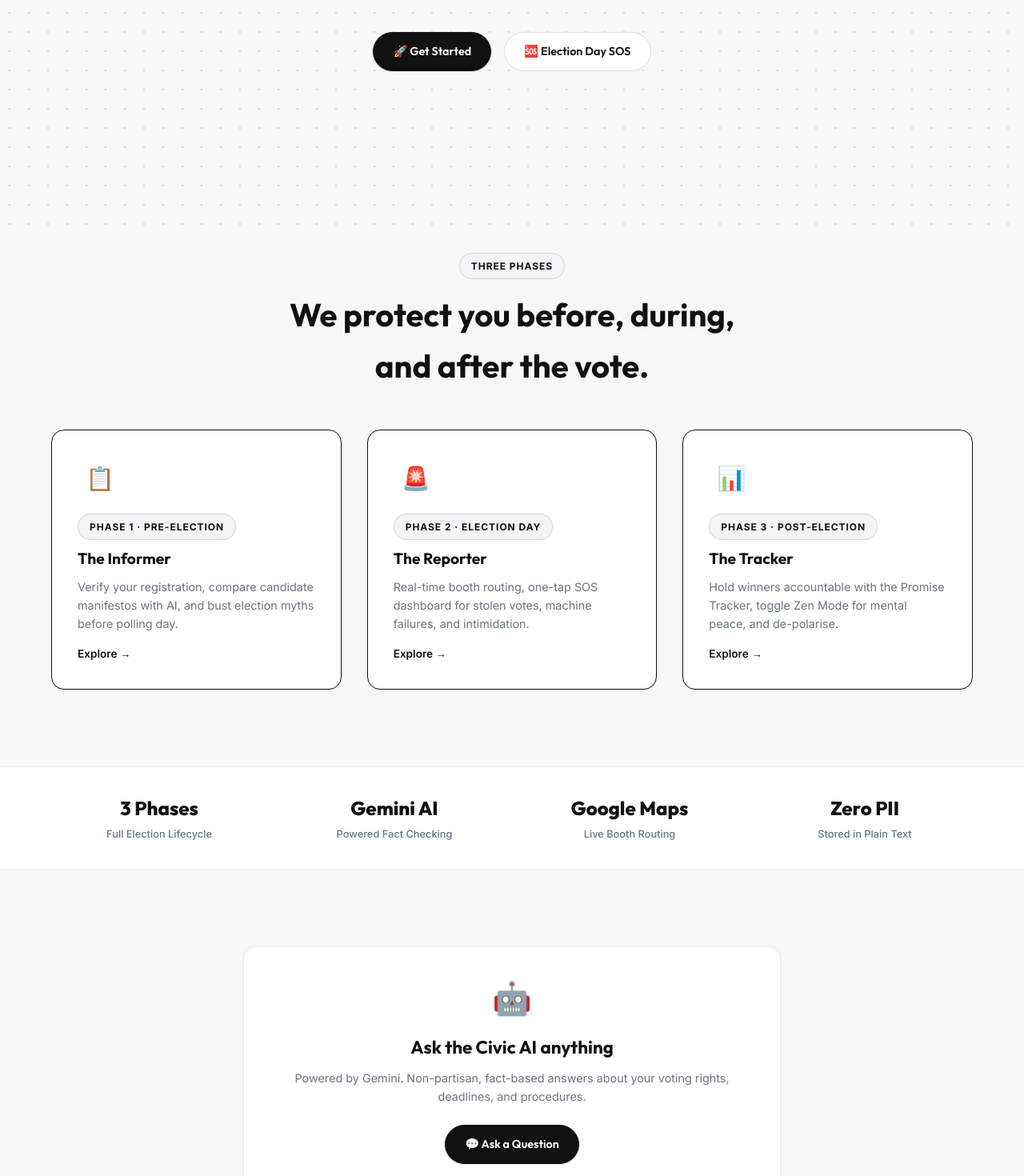
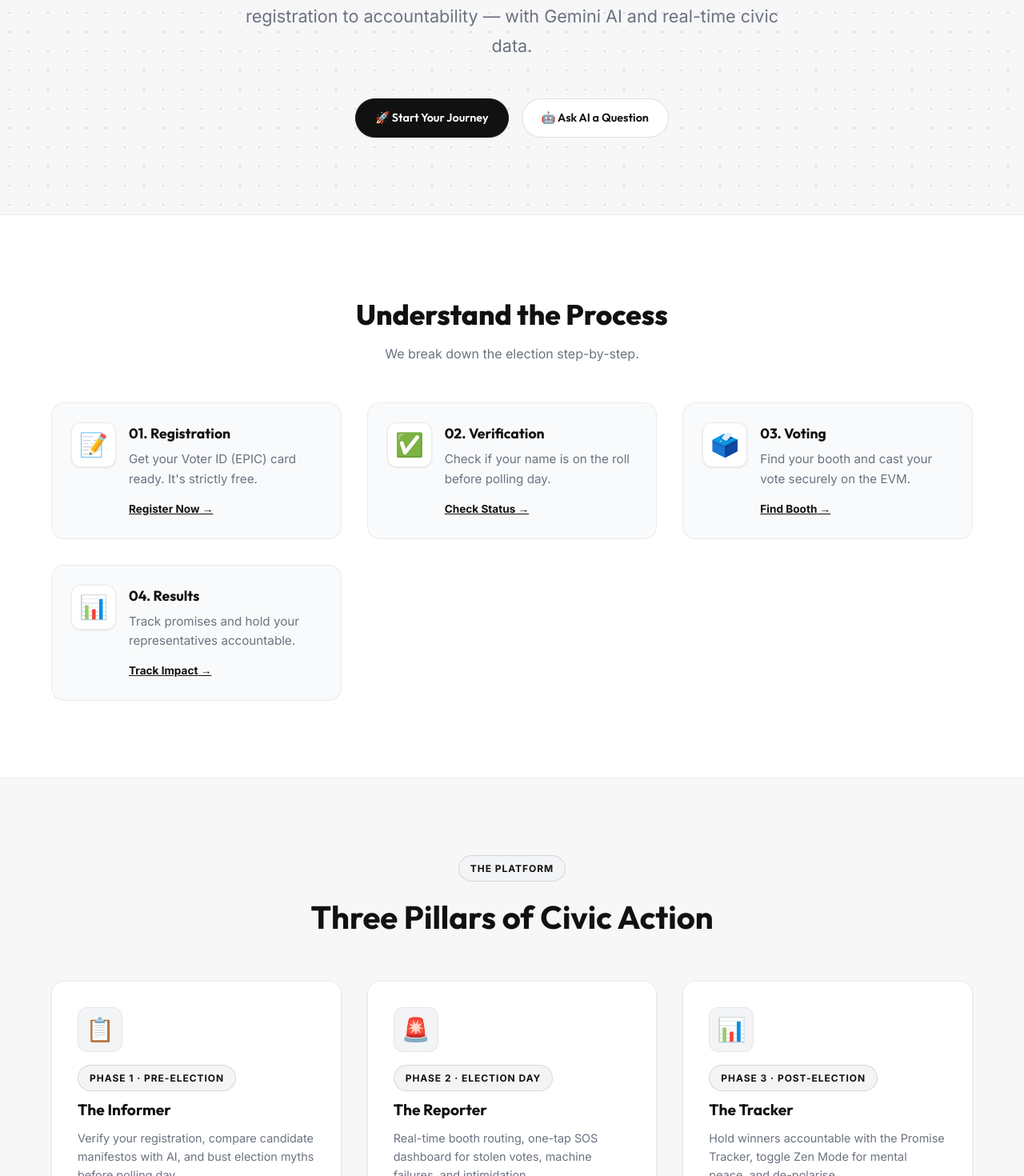
Before and after one commit to ishanseth9596-bot/PlainPolitics, a React (Vite) app in the folder client/: page / in a window 1280 px wide. Shown: the part 500-1970 px from the top of the page at 80% size. Built offline with nearby package versions, Linux system fonts and the light colour scheme; no server answers.

Commit message:
feat: Redesigned Home page with Election Lifecycle journey (DemocrAI inspiration)

```diff
--- a/client/src/pages/Home.jsx
+++ b/client/src/pages/Home.jsx
@@ -9,8 +9,7 @@ const phases = [
     title: "The Informer",
     subtitle: "Pre-Election",
     desc: "Verify your registration, compare candidate manifestos with AI, and bust election myths before polling day.",
-    color: "var(--clr-informer)",
-    glow: "var(--shadow-glow-blue)",
+    color: "#111",
     to: "/informer",
   },
   {
@@ -21,8 +20,7 @@ const phases = [
     title: "The Reporter",
     subtitle: "Election Day",
     desc: "Real-time booth routing, one-tap SOS dashboard for stolen votes, machine failures, and intimidation.",
-    color: "var(--clr-reporter)",
-    glow: "var(--shadow-glow-amber)",
+    color: "#111",
     to: "/reporter",
   },
   {
@@ -33,9 +31,39 @@ const phases = [
     title: "The Tracker",
     subtitle: "Post-Election",
     desc: "Hold winners accountable with the Promise Tracker, toggle Zen Mode for mental peace, and de-polarise.",
-    color: "var(--clr-tracker)",
-    glow: "var(--shadow-glow-green)",
+    color: "#111",
     to: "/tracker",
+  },
+];
+
+const journeySteps = [
+  {
+    title: "01. Registration",
+    desc: "Get your Voter ID (EPIC) card ready. It's strictly free.",
+    icon: "📝",
+    action: "Register Now",
+    to: "/informer"
+  },
+  {
+    title: "02. Verification",
+    desc: "Check if your name is on the roll before polling day.",
+    icon: "✅",
+    action: "Check Status",
+    to: "/informer"
+  },
+  {
+    title: "03. Voting",
+    desc: "Find your booth and cast your vote securely on the EVM.",
+    icon: "🗳️",
+    action: "Find Booth",
+    to: "/reporter"
+  },
+  {
+    title: "04. Results",
+    desc: "Track promises and hold your representatives accountable.",
+    icon: "📊",
+    action: "Track Impact",
+    to: "/tracker"
   },
 ];
 
@@ -44,35 +72,76 @@ export default function Home() {
     <>
       {/* ── Hero ── */}
       <section className="hero">
-        <div className="hero__bg" />
         <div className="container">
-          <p className="hero__eyebrow">Your Civic Survival Assistant</p>
+          <span className="phase-badge badge-informer" style={{ marginBottom: "var(--space-4)", display: "inline-flex" }}>🚀 Built for #PromptWars by Hack2skill</span>
           <h1 className="hero__title">
-            Voting shouldn't be{" "}
-            <span className="gradient-text">confusing.</span>
+            Your Election Journey,<br />
+            <span className="gradient-text">Simplified.</span>
           </h1>
           <p className="hero__sub">
-            PlainPolitics guides you through every stage of the election — from
-            registration to results — with verified data and AI-powered clarity.
+            PlainPolitics guides you through the entire election lifecycle — from registration to accountability — with Gemini AI and real-time civic data.
           </p>
           <div className="hero__cta">
             <Link to="/informer" id="cta-start" className="btn btn-primary">
-              🚀 Get Started
+              🚀 Start Your Journey
             </Link>
-            <Link to="/reporter" id="cta-sos" className="btn btn-outline">
-              🆘 Election Day SOS
+            <Link to="/ask-ai" className="btn btn-outline">
+              🤖 Ask AI a Question
             </Link>
           </div>
         </div>
       </section>
 
-      {/* ── How it works ── */}
+      {/* ── Election Lifecycle (DemocrAI Inspiration) ── */}
+      <section className="section" style={{ background: "#fff", borderTop: "1px solid var(--clr-border)", borderBottom: "1px solid var(--clr-border)" }}>
+        <div className="container">
+          <div style={{ textAlign: "center", marginBottom: "var(--space-7)" }}>
+            <h2 style={{ fontFamily: "var(--font-display)", fontSize: "2.2rem", fontWeight: 800, color: "#111", marginBottom: 8 }}>
+              Understand the Process
+            </h2>
+            <p style={{ color: "#6b7280", fontSize: "1rem" }}>We break down the election step-by-step.</p>
+          </div>
+
+          <div className="grid-2" style={{ gap: "var(--space-6)" }}>
+             {journeySteps.map((step, i) => (
+               <div key={i} className="fade-in" style={{
+                 display: "flex", gap: "var(--space-4)", alignItems: "flex-start",
+                 padding: "var(--space-5)", background: "#f9fafb",
+                 borderRadius: "var(--radius-lg)", border: "1px solid rgba(0,0,0,0.06)",
+                 animationDelay: `${i * 100}ms`
+               }}>
+                 <div style={{
+                   fontSize: "1.8rem", background: "#fff",
+                   width: 56, height: 56, display: "flex", alignItems: "center", justifyContent: "center",
+                   borderRadius: "var(--radius-md)", border: "1px solid rgba(0,0,0,0.08)", flexShrink: 0,
+                   boxShadow: "var(--shadow-sm)"
+                 }}>
+                   {step.icon}
+                 </div>
+                 <div>
+                   <h3 style={{ fontFamily: "var(--font-display)", fontSize: "1.1rem", fontWeight: 700, color: "#111", marginBottom: 6 }}>
+                     {step.title}
+                   </h3>
+                   <p style={{ color: "#6b7280", fontSize: "0.95rem", lineHeight: 1.6, marginBottom: 12 }}>
+                     {step.desc}
+                   </p>
+                   <Link to={step.to} style={{ fontSize: "0.85rem", fontWeight: 700, color: "#111", textDecoration: "underline" }}>
+                     {step.action} →
+                   </Link>
+                 </div>
+               </div>
+             ))}
+          </div>
+        </div>
+      </section>
+
+      {/* ── Three Core Pillars ── */}
       <section className="section">
         <div className="container">
           <div style={{ textAlign: "center", marginBottom: "var(--space-7)" }}>
-            <span className="phase-badge badge-informer" style={{ marginBottom: 12, display: "inline-flex" }}>Three Phases</span>
-            <h2 style={{ fontFamily: "var(--font-display)", fontSize: "clamp(1.6rem, 4vw, 2.5rem)", fontWeight: 700 }}>
-              We protect you before, during,<br />and after the vote.
+            <span className="phase-badge badge-informer" style={{ marginBottom: 12, display: "inline-flex" }}>The Platform</span>
+            <h2 style={{ fontFamily: "var(--font-display)", fontSize: "clamp(1.6rem, 4vw, 2.5rem)", fontWeight: 700, color: "#111" }}>
+              Three Pillars of Civic Action
             </h2>
           </div>
 
@@ -85,15 +154,16 @@ export default function Home() {
                 className="card fade-in"
                 style={{
                   animationDelay: `${i * 120}ms`,
-                  borderColor: `${p.color}30`,
+                  borderColor: "rgba(0,0,0,0.08)",
                   textDecoration: "none",
                 }}
               >
                 <div style={{
                   width: 56, height: 56, borderRadius: "var(--radius-md)",
-                  background: `${p.color}18`, display: "flex",
+                  background: "#f3f4f6", display: "flex",
                   alignItems: "center", justifyContent: "center",
                   fontSize: "1.8rem", marginBottom: "var(--space-4)",
+                  border: "1px solid rgba(0,0,0,0.06)"
                 }}>
                   {p.emoji}
                 </div>
@@ -104,8 +174,8 @@ export default function Home() {
                   {p.title}
                 </h3>
                 <p style={{ color: "#6b7280", fontSize: "0.9rem", lineHeight: 1.6 }}>{p.desc}</p>
-                <div style={{ marginTop: "var(--space-4)", color: p.color, fontSize: "0.85rem", fontWeight: 600 }}>
-                  Explore →
+                <div style={{ marginTop: "var(--space-4)", color: "#111", fontSize: "0.85rem", fontWeight: 700 }}>
+                  Enter {p.title} →
                 </div>
               </Link>
             ))}
@@ -113,38 +183,38 @@ export default function Home() {
         </div>
       </section>
 
-      {/* ── Stats strip ── */}
-      <section style={{ background: "var(--clr-surface)", backdropFilter: "blur(20px)", WebkitBackdropFilter: "blur(20px)", borderTop: "1px solid var(--clr-border)", borderBottom: "1px solid var(--clr-border)", padding: "var(--space-6) 0" }}>
+      {/* ── Built With ── */}
+      <section style={{ background: "#f9fafb", borderTop: "1px solid var(--clr-border)", borderBottom: "1px solid var(--clr-border)", padding: "var(--space-6) 0" }}>
         <div className="container">
           <div style={{ display: "grid", gridTemplateColumns: "repeat(auto-fit, minmax(160px, 1fr))", gap: "var(--space-5)", textAlign: "center" }}>
             {[
-              { stat: "3 Phases", label: "Full Election Lifecycle" },
-              { stat: "Gemini AI", label: "Powered Fact Checking" },
-              { stat: "Google Maps", label: "Live Booth Routing" },
-              { stat: "Zero PII", label: "Stored in Plain Text" },
+              { stat: "React", label: "Frontend Excellence" },
+              { stat: "Google Gemini", label: "Civic Intelligence" },
+              { stat: "Google Cloud", label: "Scalable Deployment" },
+              { stat: "Google Maps", label: "Strategic Routing" },
             ].map(({ stat, label }) => (
               <div key={stat}>
-                <div style={{ fontFamily: "var(--font-display)", fontSize: "1.5rem", fontWeight: 800, color: "var(--clr-primary)", marginBottom: 4 }}>{stat}</div>
-                <div style={{ fontSize: "0.8rem", color: "#64748b", fontWeight: 500 }}>{label}</div>
+                <div style={{ fontFamily: "var(--font-display)", fontSize: "1.5rem", fontWeight: 800, color: "#111", marginBottom: 4 }}>{stat}</div>
+                <div style={{ fontSize: "0.8rem", color: "#6b7280", fontWeight: 500 }}>{label}</div>
               </div>
             ))}
           </div>
         </div>
       </section>
 
-      {/* ── AI Chat teaser ── */}
+      {/* ── AI Teaser ── */}
       <section className="section">
         <div className="container" style={{ maxWidth: 720 }}>
-          <div className="card" style={{ textAlign: "center" }}>
+          <div className="card" style={{ textAlign: "center", border: "1px solid #111" }}>
             <div style={{ fontSize: "2.5rem", marginBottom: "var(--space-3)" }}>🤖</div>
             <h2 style={{ fontFamily: "var(--font-display)", fontSize: "1.4rem", fontWeight: 700, marginBottom: 8, color: "#111" }}>
-              Ask the Civic AI anything
+              Have a complex question?
             </h2>
             <p style={{ color: "#6b7280", fontSize: "0.9rem", marginBottom: "var(--space-5)" }}>
-              Powered by Gemini. Non-partisan, fact-based answers about your voting rights, deadlines, and procedures.
+              Our non-partisan Civic AI (Gemini) is available 24/7 to explain registration, your rights, and polling procedures.
             </p>
-            <Link to="/informer" id="cta-ask-ai" className="btn btn-primary">
-              💬 Ask a Question
+            <Link to="/ask-ai" id="cta-ask-ai" className="btn btn-primary">
+              💬 Ask PlainPolitics AI
             </Link>
           </div>
         </div>
```
